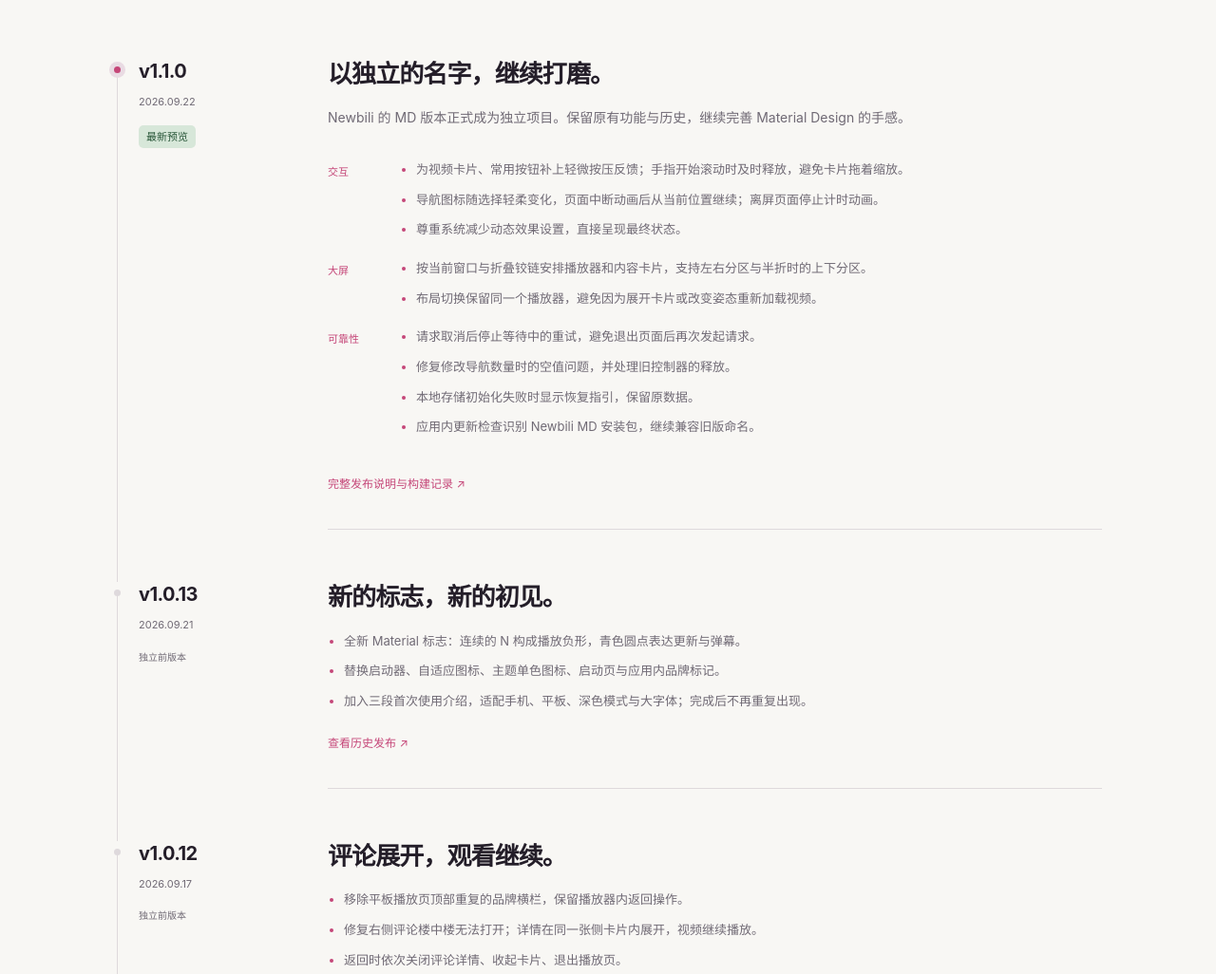
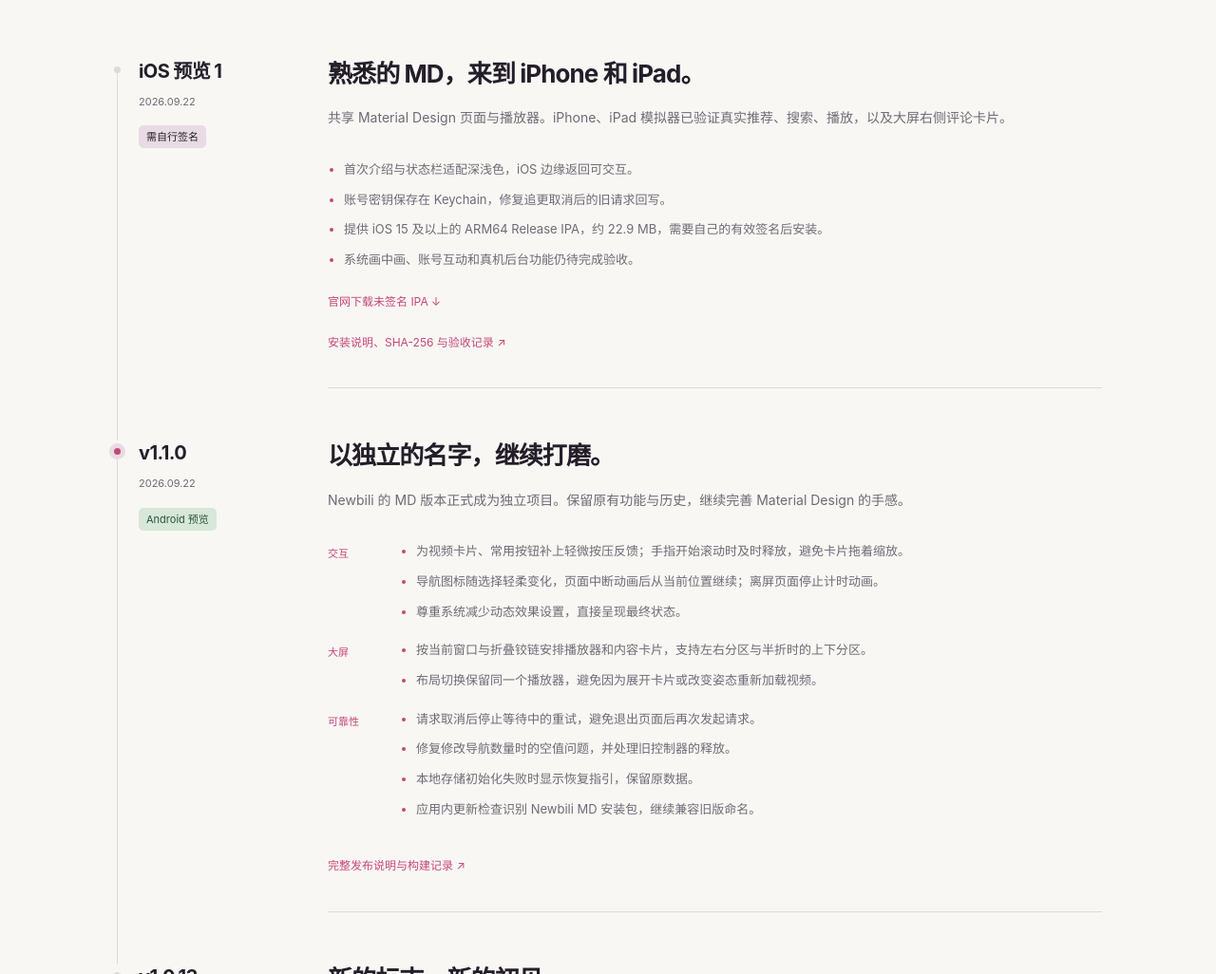
Before and after one commit to Rseam-07/rseam-07.github.io, a plain HTML site: page downloads/index.html in a window 1280 px wide. Shown: the part 1344-2370 px from the top of the page at 95% size. Drawn offline with Linux system fonts and the light colour scheme.

Commit message:
Publish iOS MD preview download and migration notes

```diff
--- a/downloads/index.html
+++ b/downloads/index.html
@@ -21,12 +21,13 @@
 <details class="package-details checksum-details"><summary><div><span class="eyebrow">EXACTLY AS RELEASED</span><h2>文件校验</h2></div><span class="expand-mark" aria-hidden="true">+</span></summary><p class="checksum-help">SHA-256 用来确认下载文件完整、与发布版本一致。</p><div class="hash-row"><div><span>ARM64</span><code id="hash-arm64">37489482638cf6877fa4829aec068e6c94f8e8151c708b60f155322c19f4a162</code></div><button type="button" class="copy-hash" data-copy="hash-arm64">复制</button></div><div class="hash-row"><div><span>ARM 32 位</span><code id="hash-arm32">6a6482a08a218d306e2f6268241612e0ef58c453c6fd55909b46a3c84e87002a</code></div><button type="button" class="copy-hash" data-copy="hash-arm32">复制</button></div><div class="hash-row"><div><span>x86_64</span><code id="hash-x86">7fbad0ba4e32187dc03640864ae7839ec78e8ee1190873d730ce322da7b212ff</code></div><button type="button" class="copy-hash" data-copy="hash-x86">复制</button></div><p class="copy-status" role="status" aria-live="polite"></p></details>
 </section>
 <section id="changelog" class="changelog section-width"><div class="changelog-heading"><div><p class="eyebrow">THE DETAILS MAKE THE DIFFERENCE.</p><h2>一点一点，<br>变得更好。</h2></div><p>更新日志<span>看得见的变化，用得上的改进。</span></p></div>
-<article class="release-entry latest-entry"><div class="entry-date"><span class="latest-dot"></span><p>v1.1.0</p><time datetime="2026-09-22">2026.09.22</time><span class="status available">最新预览</span></div><div class="entry-body"><h3>以独立的名字，继续打磨。</h3><p class="entry-intro">Newbili 的 MD 版本正式成为独立项目。保留原有功能与历史，继续完善 Material Design 的手感。</p><div class="change-group"><span>交互</span><ul><li>为视频卡片、常用按钮补上轻微按压反馈；手指开始滚动时及时释放，避免卡片拖着缩放。</li><li>导航图标随选择轻柔变化，页面中断动画后从当前位置继续；离屏页面停止计时动画。</li><li>尊重系统减少动态效果设置，直接呈现最终状态。</li></ul></div><div class="change-group"><span>大屏</span><ul><li>按当前窗口与折叠铰链安排播放器和内容卡片，支持左右分区与半折时的上下分区。</li><li>布局切换保留同一个播放器，避免因为展开卡片或改变姿态重新加载视频。</li></ul></div><div class="change-group"><span>可靠性</span><ul><li>请求取消后停止等待中的重试，避免退出页面后再次发起请求。</li><li>修复修改导航数量时的空值问题，并处理旧控制器的释放。</li><li>本地存储初始化失败时显示恢复指引，保留原数据。</li><li>应用内更新检查识别 Newbili MD 安装包，继续兼容旧版命名。</li></ul></div><a class="release-source" href="https://github.com/Rseam-07/Newbili-MD/releases/tag/v1.1.0">完整发布说明与构建记录 ↗</a></div></article>
+<article id="ios-preview" class="release-entry"><div class="entry-date"><p>iOS 预览 1</p><time datetime="2026-09-22">2026.09.22</time><span class="status">需自行签名</span></div><div class="entry-body"><h3>熟悉的 MD，来到 iPhone 和 iPad。</h3><p class="entry-intro">共享 Material Design 页面与播放器。iPhone、iPad 模拟器已验证真实推荐、搜索、播放，以及大屏右侧评论卡片。</p><ul><li>首次介绍与状态栏适配深浅色，iOS 边缘返回可交互。</li><li>账号密钥保存在 Keychain，修复追更取消后的旧请求回写。</li><li>提供 iOS 15 及以上的 ARM64 Release IPA，约 22.9 MB，需要自己的有效签名后安装。</li><li>系统画中画、账号互动和真机后台功能仍待完成验收。</li></ul><a class="release-source" href="https://rseam-07.github.io/downloads/files/Newbili-MD-1.1.0-17-iOS-unsigned.ipa" download="Newbili-MD-1.1.0-17-iOS-unsigned.ipa">官网下载未签名 IPA ↓</a><br><a class="release-source" href="https://github.com/Rseam-07/Newbili-MD/releases/tag/v1.1.0-ios-preview.1">安装说明、SHA-256 与验收记录 ↗</a></div></article>
+<article class="release-entry latest-entry"><div class="entry-date"><span class="latest-dot"></span><p>v1.1.0</p><time datetime="2026-09-22">2026.09.22</time><span class="status available">Android 预览</span></div><div class="entry-body"><h3>以独立的名字，继续打磨。</h3><p class="entry-intro">Newbili 的 MD 版本正式成为独立项目。保留原有功能与历史，继续完善 Material Design 的手感。</p><div class="change-group"><span>交互</span><ul><li>为视频卡片、常用按钮补上轻微按压反馈；手指开始滚动时及时释放，避免卡片拖着缩放。</li><li>导航图标随选择轻柔变化，页面中断动画后从当前位置继续；离屏页面停止计时动画。</li><li>尊重系统减少动态效果设置，直接呈现最终状态。</li></ul></div><div class="change-group"><span>大屏</span><ul><li>按当前窗口与折叠铰链安排播放器和内容卡片，支持左右分区与半折时的上下分区。</li><li>布局切换保留同一个播放器，避免因为展开卡片或改变姿态重新加载视频。</li></ul></div><div class="change-group"><span>可靠性</span><ul><li>请求取消后停止等待中的重试，避免退出页面后再次发起请求。</li><li>修复修改导航数量时的空值问题，并处理旧控制器的释放。</li><li>本地存储初始化失败时显示恢复指引，保留原数据。</li><li>应用内更新检查识别 Newbili MD 安装包，继续兼容旧版命名。</li></ul></div><a class="release-source" href="https://github.com/Rseam-07/Newbili-MD/releases/tag/v1.1.0">完整发布说明与构建记录 ↗</a></div></article>
 <article class="release-entry"><div class="entry-date"><p>v1.0.13</p><time datetime="2026-09-21">2026.09.21</time><span class="history-label">独立前版本</span></div><div class="entry-body"><h3>新的标志，新的初见。</h3><ul><li>全新 Material 标志：连续的 N 构成播放负形，青色圆点表达更新与弹幕。</li><li>替换启动器、自适应图标、主题单色图标、启动页与应用内品牌标记。</li><li>加入三段首次使用介绍，适配手机、平板、深色模式与大字体；完成后不再重复出现。</li></ul><a class="release-source" href="https://github.com/Rseam-07/Newbili/releases/tag/android-preview-1.0.13">查看历史发布 ↗</a></div></article>
 <article class="release-entry"><div class="entry-date"><p>v1.0.12</p><time datetime="2026-09-17">2026.09.17</time><span class="history-label">独立前版本</span></div><div class="entry-body"><h3>评论展开，观看继续。</h3><ul><li>移除平板播放页顶部重复的品牌横栏，保留播放器内返回操作。</li><li>修复右侧评论楼中楼无法打开；详情在同一张侧卡片内展开，视频继续播放。</li><li>返回时依次关闭评论详情、收起卡片、退出播放页。</li></ul><a class="release-source" href="https://github.com/Rseam-07/Newbili/releases/tag/android-preview-1.0.12">查看历史发布 ↗</a></div></article>
 <article class="release-entry"><div class="entry-date"><p>v1.0.11</p><time datetime="2026-09-17">2026.09.17</time><span class="history-label">独立前版本</span></div><div class="entry-body"><h3>清爽的顶栏，顺畅的刷新。</h3><ul><li>平板顶栏合并为单行，推荐分类在左，全局导航与搜索在右。</li><li>推荐网格两侧增加 24dp 留白，与上方主卡和标题对齐。</li><li>修复保留旧推荐时反复刷新报错，保留去重与失败重试。</li></ul><a class="release-source" href="https://github.com/Rseam-07/Newbili/releases/tag/android-preview-1.0.11">查看历史发布 ↗</a></div></article>
 </section>
-<section class="faq section-width"><h2>下载前，你可能想知道。</h2><details><summary>官网直链和 GitHub 备用有什么区别？<span>+</span></summary><p>主按钮直接下载官网域名上的 APK，无需先打开 GitHub 发布页。备用入口提供相同文件，SHA-256 一致。中国大陆各网络的连接情况可能不同，目前未接入国内 CDN，不能保证所有地区都能直连。</p></details><details><summary>可以覆盖原来的 MD 测试版吗？<span>+</span></summary><p>可以。沿用原测试渠道签名与包名，可以覆盖旧 MD 测试版。请不要先卸载。如果设备提示签名不一致，先确认旧安装包的来源，避免卸载导致本地数据丢失。</p></details><details><summary>安装时提示不兼容怎么办？<span>+</span></summary><p>请先检查系统为 Android 12 或以上，以及安装包架构是否适合设备。普通手机和平板通常选择 ARM64；x86_64 适用于对应架构的设备与模拟器。</p></details><details><summary>iOS / iPadOS 什么时候可以安装？<span>+</span></summary><p>当前专注 Android 与官网，iOS 迁移暂缓，暂无安装包或确定的发布时间。</p></details></section>
+<section class="faq section-width"><h2>下载前，你可能想知道。</h2><details><summary>官网直链和 GitHub 备用有什么区别？<span>+</span></summary><p>主按钮直接下载官网域名上的 APK，无需先打开 GitHub 发布页。备用入口提供相同文件，SHA-256 一致。中国大陆各网络的连接情况可能不同，目前未接入国内 CDN，不能保证所有地区都能直连。</p></details><details><summary>可以覆盖原来的 MD 测试版吗？<span>+</span></summary><p>可以。沿用原测试渠道签名与包名，可以覆盖旧 MD 测试版。请不要先卸载。如果设备提示签名不一致，先确认旧安装包的来源，避免卸载导致本地数据丢失。</p></details><details><summary>安装时提示不兼容怎么办？<span>+</span></summary><p>请先检查系统为 Android 12 或以上，以及安装包架构是否适合设备。普通手机和平板通常选择 ARM64；x86_64 适用于对应架构的设备与模拟器。</p></details><details><summary>iOS / iPadOS 什么时候可以安装？<span>+</span></summary><p>已恢复迁移，并提供需要自行签名的 iOS / iPadOS 预览 IPA。iPhone 与 iPad 模拟器已验证核心播放流程，系统画中画和真机验收仍在继续。<a href="https://github.com/Rseam-07/Newbili-MD/releases/tag/v1.1.0-ios-preview.1">安装说明与验证记录 ↗</a> · <a href="https://rseam-07.github.io/downloads/files/Newbili-MD-1.1.0-17-iOS-unsigned.ipa" download="Newbili-MD-1.1.0-17-iOS-unsigned.ipa">官网下载未签名 IPA</a></p></details></section>
 </main>
 <footer class="section-width"><a class="brand" href="../"><img src="../assets/mark.svg" width="26" height="26" alt="">Newbili<span class="md">MD</span></a><p>Made for the joy of watching.</p><div><a href="https://github.com/Rseam-07/Newbili-MD">GitHub ↗</a><a href="https://github.com/Rseam-07/Newbili-MD/issues">反馈问题 ↗</a></div><small>独立开源第三方客户端，与哔哩哔哩官方无隶属关系。本站不使用追踪 Cookie。</small></footer>
 </body></html>
```
Also changed, not shown: index.html (+1 -1 lines), downloads/files/SHA256SUMS-iOS-preview-1.txt (added), 1 other file.
